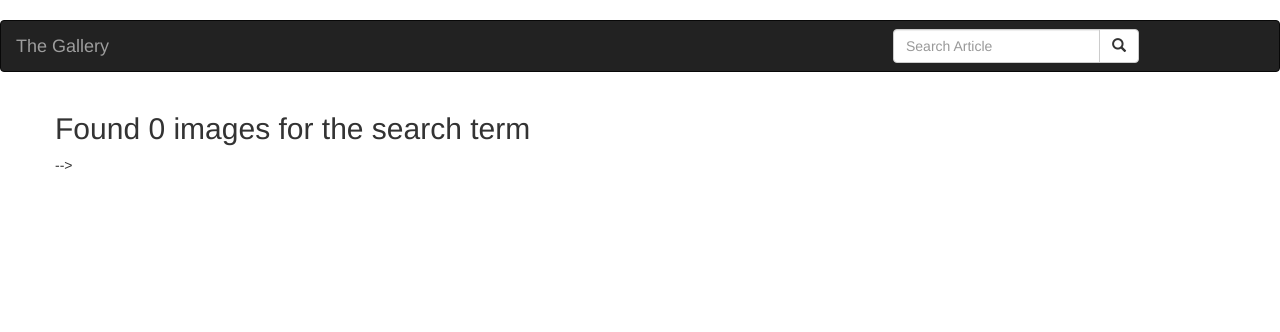
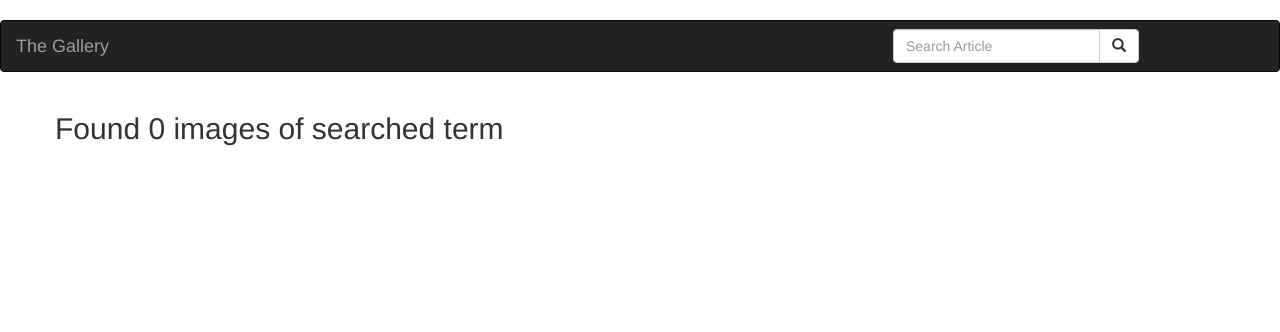
Before and after one commit to dan-jugz/galleria, a Django app: page /search/ in a window 1280 px wide. Shown: the top 332 px of the page. Run offline with Django 3.2, Linux system fonts and the light colour scheme; some libraries are stand-ins or nearby versions.

Commit message:
correct the output  control flows

```diff
--- a/photobooth/templates/all-images/search.html
+++ b/photobooth/templates/all-images/search.html
@@ -3,18 +3,18 @@
 <div class="container">
 
   <div class="row">
-    {% if images%}
-      <h2>Found {{ images|length }} of searched term {{message}}</h2>
-    <!-- {% else %}
-      <h2> Found 0 images for the search term {{message}}</h2> -->
-    {% endif %}
+
+      <h2>Found {{ image|length }} images of searched term {{message}}</h2>
+
+
+
 
   </div>
 
   <div class="row">
 
-  {% if images %}
-    {% for image in images %}
+  {% if image %}
+    {% for image in image %}
       <div class="col-sm-6 col-md-3">
           <h1>{{image.id}}</h1>
       </div>
```
